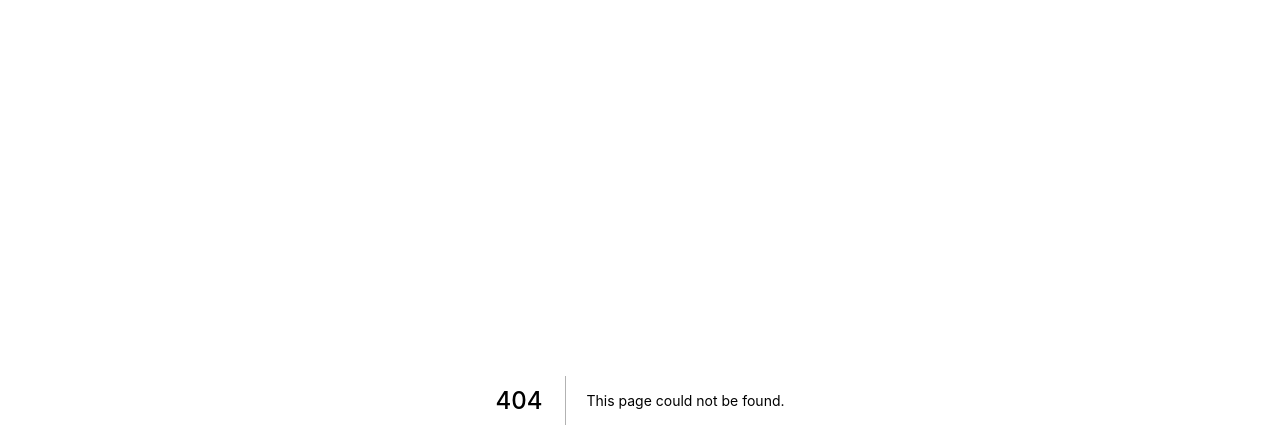
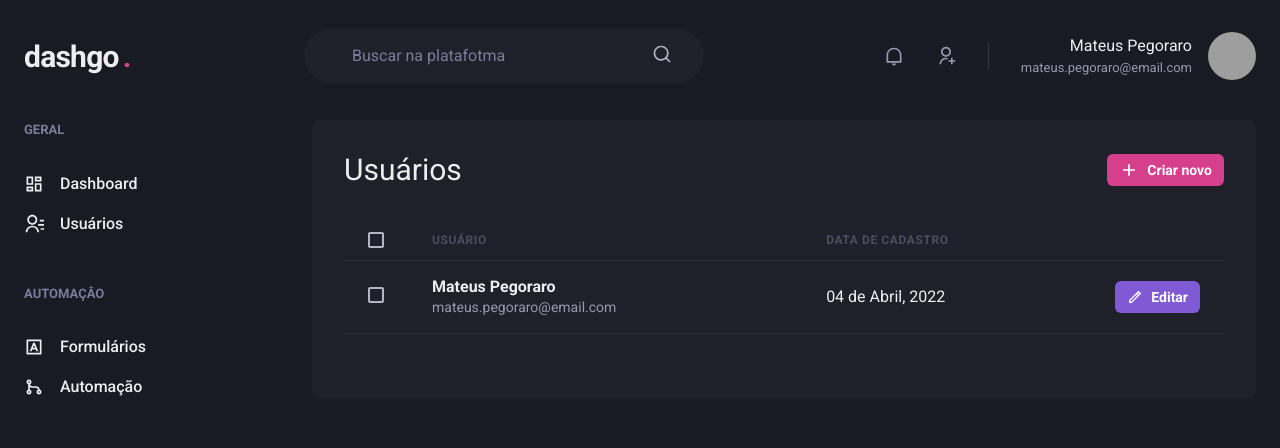
Before and after one commit to mateuspegoraro/dashgo, a Next.js app: page /users in a window 1280 px wide. Before the commit this address had no page. Shown: the top 448 px of the page. Built offline with nearby package versions, Linux system fonts and the light colour scheme; grey boxes are pictures that could not be loaded.

Commit message:
Página: Lista de usuários

```diff
--- /dev/null
+++ b/src/pages/users/index.tsx
@@ -0,0 +1,79 @@
+import { Box, Button, Checkbox, Flex, Heading, Icon, Table, Tbody, Td, Text, Th, Thead, Tr } from "@chakra-ui/react";
+import { RiAddLine, RiPencilLine } from "react-icons/ri";
+import { Header } from '../../components/Header';
+import { Sidebar } from '../../components/Sidebar'
+
+export default function UserList(){
+
+    return (
+        <Box>
+            <Header />
+            <Flex w="100%" my="6" maxW={1480} mx="auto" px="6">
+                <Sidebar />
+                <Box flex="1" borderRadius={8} bg="gray.800" p="8">
+                    <Flex mb="8" justify="space-between" align="center">
+                        <Heading size="lg" fontWeight="normal">Usuários</Heading>
+                        <Button
+                            as="a"
+                            size="sm"
+                            fontSize="sm"
+                            colorScheme="pink"
+                            leftIcon={<Icon as={RiAddLine} fontSize="20"/>}
+                            cursor="pointer"
+                        >
+                            Criar novo
+                        </Button>
+                    </Flex>
+                    <Table
+                        colorScheme="whiteAlpha"
+                    >
+                        <Thead>
+                            <Tr>
+                                <Th px="6" color="gray.300" width="8">
+                                    <Checkbox colorScheme="pink"/>
+                                </Th>
+                                <Th>
+                                    Usuário
+                                </Th>
+                                <Th>
+                                    Data de cadastro
+                                </Th>
+                                <Th w="8">
+                                </Th>
+                            </Tr>
+                        </Thead>
+                        <Tbody>
+                            <Tr>
+                                <Td px="6">
+                                    <Checkbox colorScheme="pink"/>
+                                </Td>
+                                <Td>
+                                    <Box>
+                                        <Text fontWeight="bold">Mateus Pegoraro</Text>
+                                        <Text fontSize="sm" color="gray.300">mateus.pegoraro@email.com</Text>
+                                    </Box>
+                                </Td>
+                                <Td>
+                                    04 de Abril, 2022
+                                </Td>
+                                <Td>
+                                    <Button
+                                        as="a"
+                                        size="sm"
+                                        fontSize="sm"
+                                        colorScheme="purple"
+                                        leftIcon={<Icon as={RiPencilLine} fontSize="16"/>}
+                                        cursor="pointer"
+                                    >
+                                        Editar
+                                    </Button>
+                                </Td>
+                            </Tr>
+
+                        </Tbody>
+                    </Table>
+                </Box>
+            </Flex>
+        </Box>
+    )
+}
```
